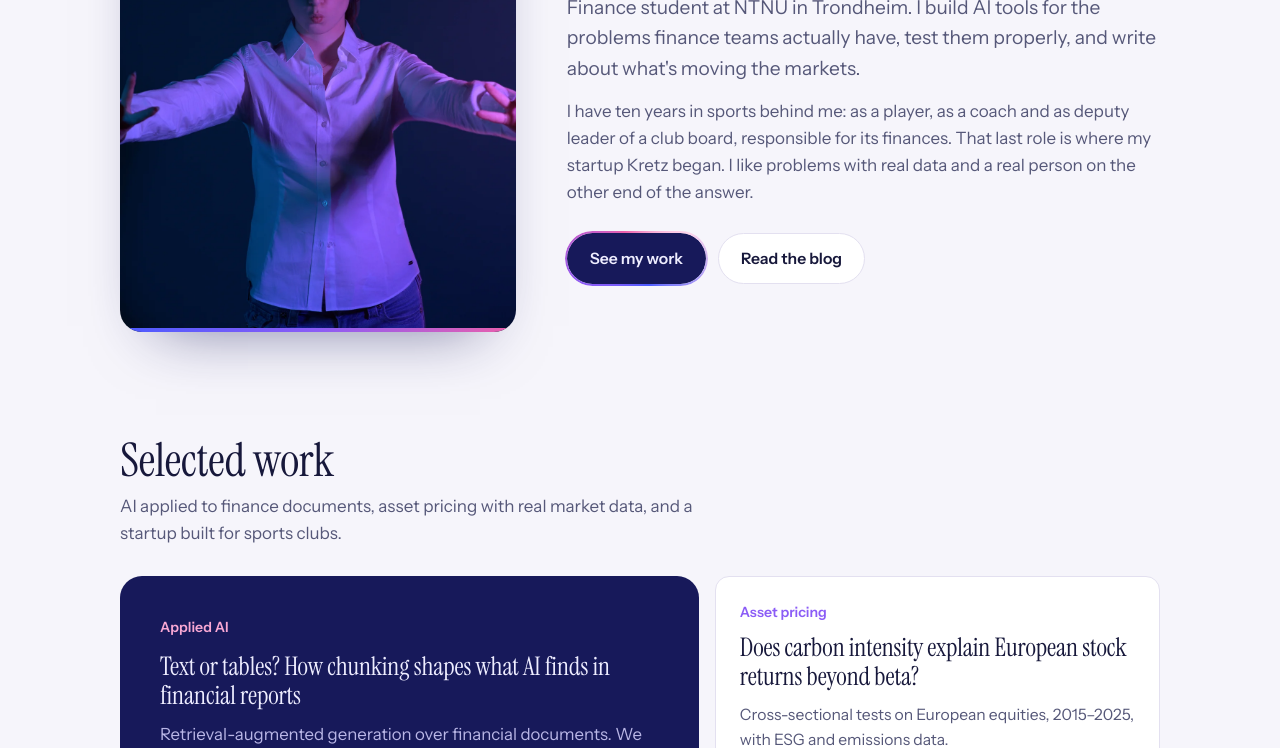
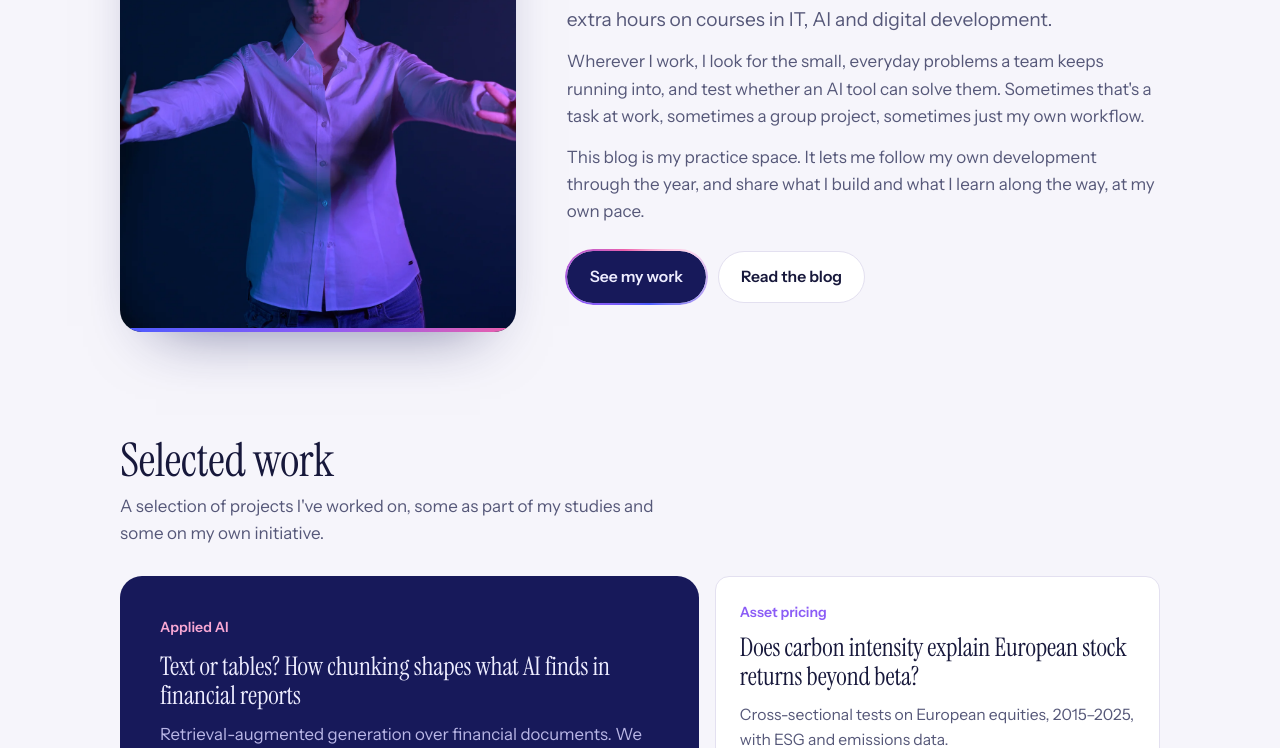
Before and after one commit to anelia1470/Anelia.github.io, a plain HTML site: page index.html in a window 1280 px wide. Shown: the part 715-1463 px from the top of the page. Drawn offline with Linux system fonts and the light colour scheme; a web font is replaced by a local one.

Commit message:
New About me text, Selected work intro and France note sources
Co-Authored-By: Claude Opus 5.5 <noreply@anthropic.com>
Claude-Session: https://claude.ai/code/session_01XBbzUPVzoRpypp95JYVDCA

```diff
--- a/assets/css/style.css
+++ b/assets/css/style.css
@@ -1544,3 +1544,4 @@ h3 { font-size: 1.45rem; line-height: 1.15; }
 .progress-now .progress-title { color: #8f9cff; }
 .int-hub::before { background: linear-gradient(90deg, #8f9cff, #4c5bff); }
 .field input[type="range"] { accent-color: #4c5bff; }
+.hero .about-text .muted + .muted { margin-top: -12px; }
--- a/index.html
+++ b/index.html
@@ -43,8 +43,9 @@
       </figure>
       <div class="about-text">
         <h2 class="about-title" id="about">About <em>me</em></h2>
-        <p class="lede">Finance student at NTNU in Trondheim. I build AI tools for the problems finance teams actually have, test them properly, and write about what's moving the markets.</p>
-        <p class="muted">I have ten years in sports behind me: as a player, as a coach and as deputy leader of a club board, responsible for its finances. That last role is where my startup Kretz began. I like problems with real data and a real person on the other end of the answer.</p>
+        <p class="lede">I study for an MSc in Finance at NTNU in Trondheim, and spend my extra hours on courses in IT, AI and digital development.</p>
+        <p class="muted">Wherever I work, I look for the small, everyday problems a team keeps running into, and test whether an AI tool can solve them. Sometimes that's a task at work, sometimes a group project, sometimes just my own workflow.</p>
+        <p class="muted">This blog is my practice space. It lets me follow my own development through the year, and share what I build and what I learn along the way, at my own pace.</p>
         <div class="btn-row">
           <a class="btn btn-primary btn-shine" href="#work">See my work</a>
           <a class="btn btn-ghost" href="blog.html">Read the blog</a>
@@ -59,7 +60,7 @@
       <div class="section-head">
         <div>
           <h2>Selected work</h2>
-          <p>AI applied to finance documents, asset pricing with real market data, and a startup built for sports clubs.</p>
+          <p>A selection of projects I've worked on, some as part of my studies and some on my own initiative.</p>
         </div>
       </div>
 
```
Also changed, not shown: 1 other file.
